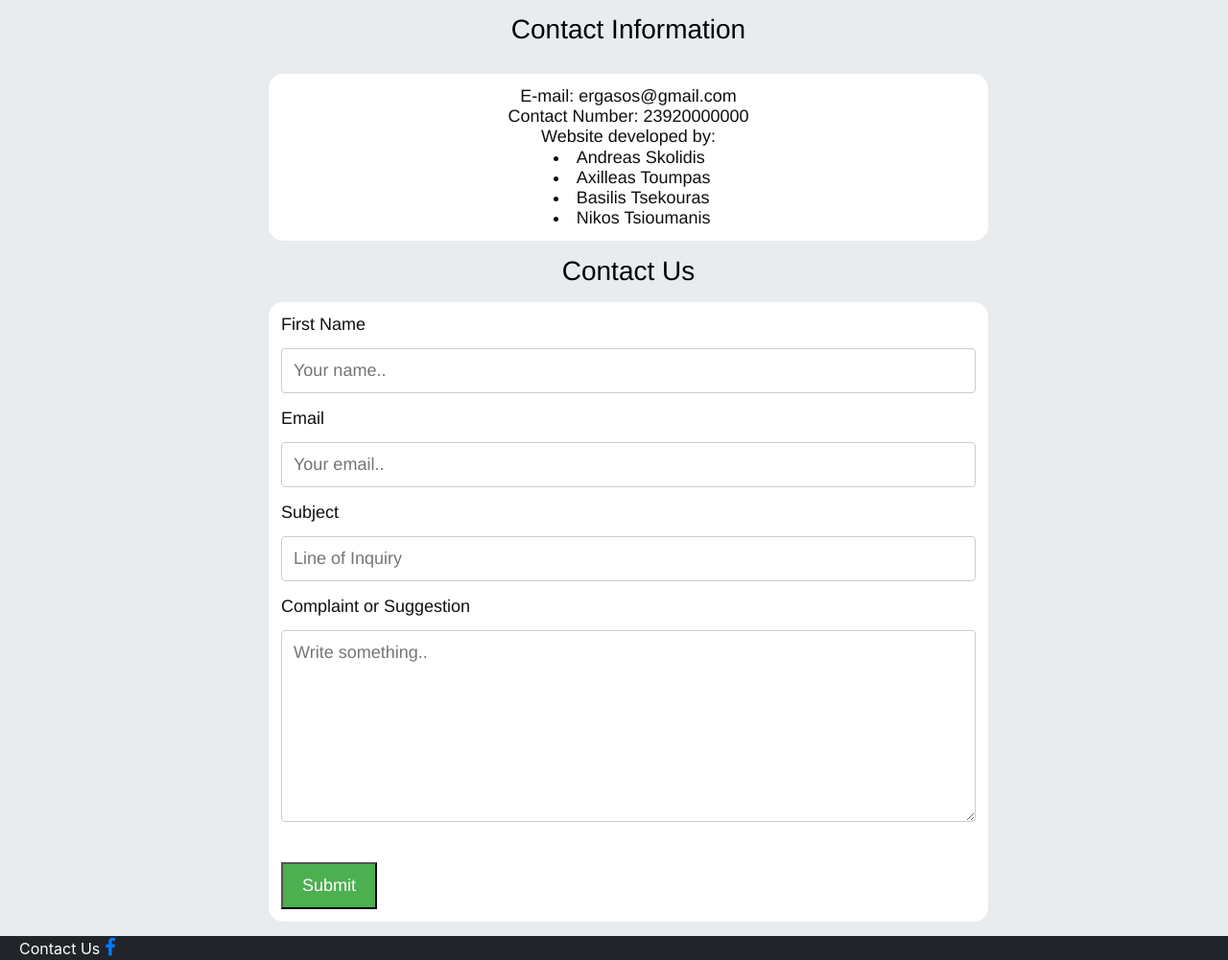
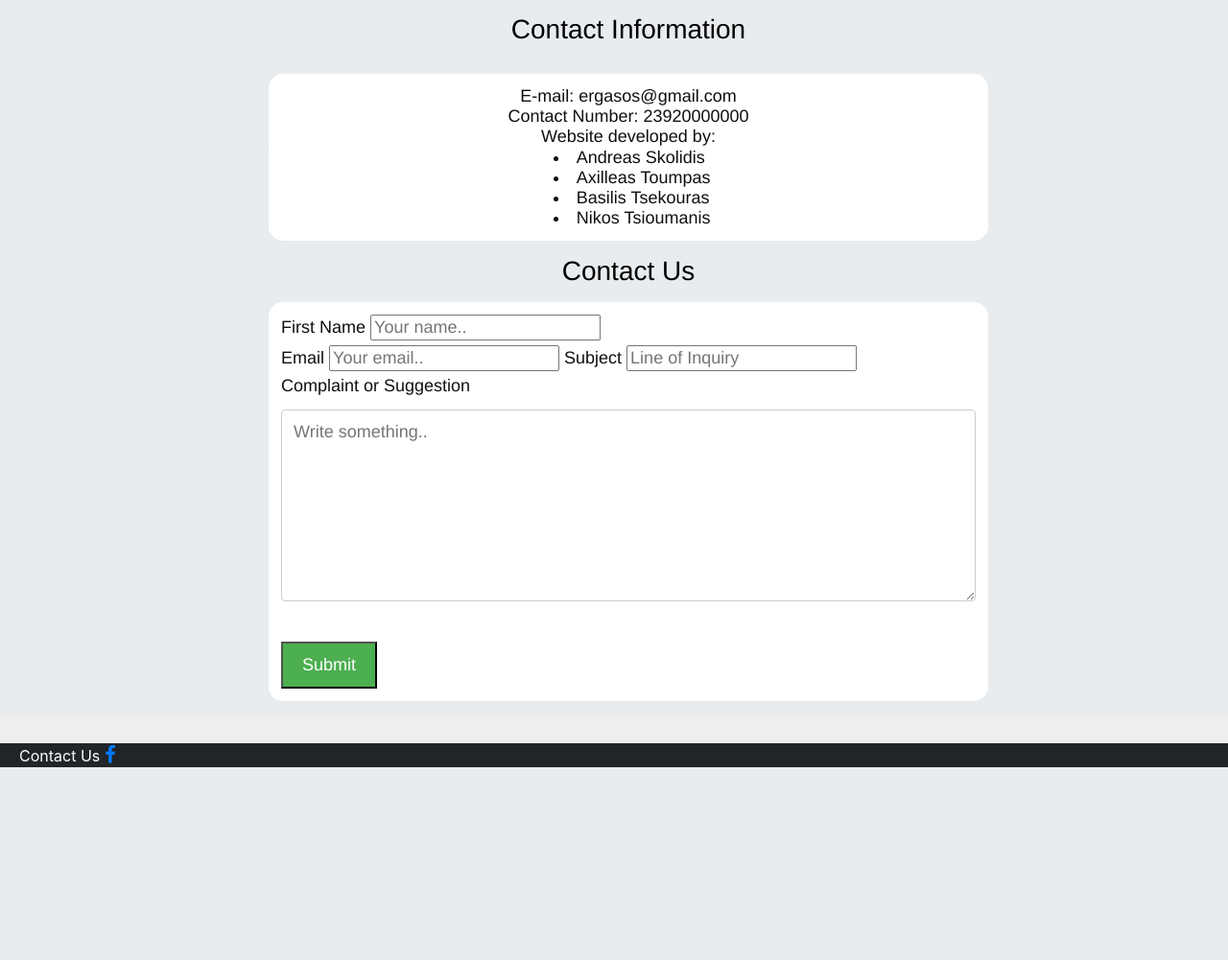
Before and after one commit to b1ru/ergasos, a PHP site: page /contact.html in a window 1280 px wide. Shown: the whole page at 96% size. After the commit the page ends 800 px from the top, so only its background shows below. Run offline with PHP 8.4, Linux system fonts and the light colour scheme.

Commit message:
Update seminaria.css

```diff
--- a/css/seminaria.css
+++ b/css/seminaria.css
@@ -53,7 +53,7 @@
 	padding-bottom: 25px;
 }
 
-input[type=text], select, textarea {
+input[type=texti], select, textarea {
   width: 100%;
   padding: 12px;
   border: 1px solid #ccc;
```
